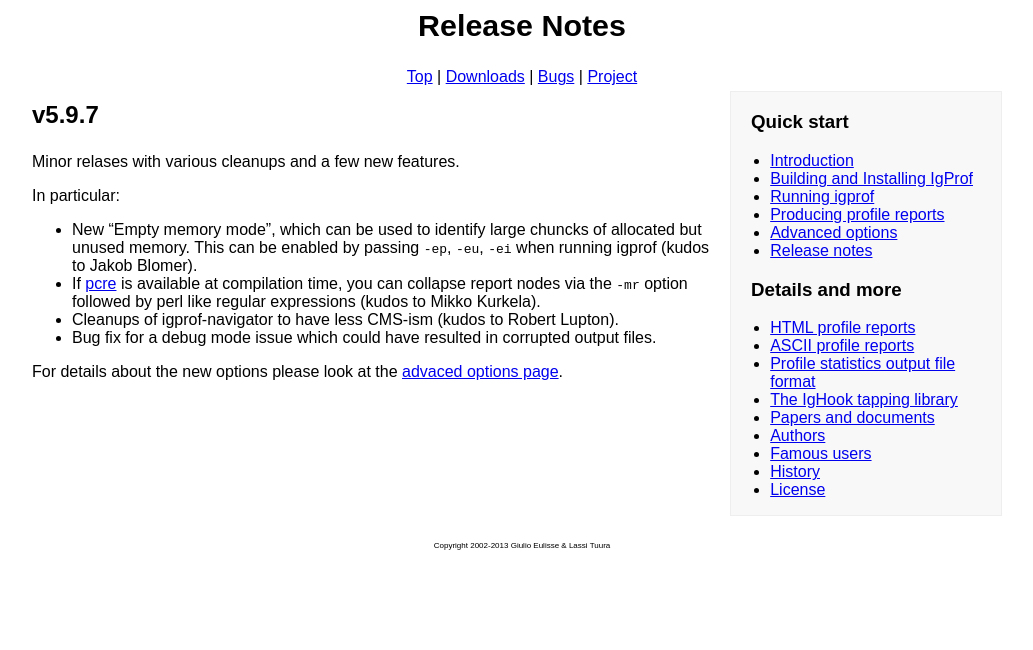
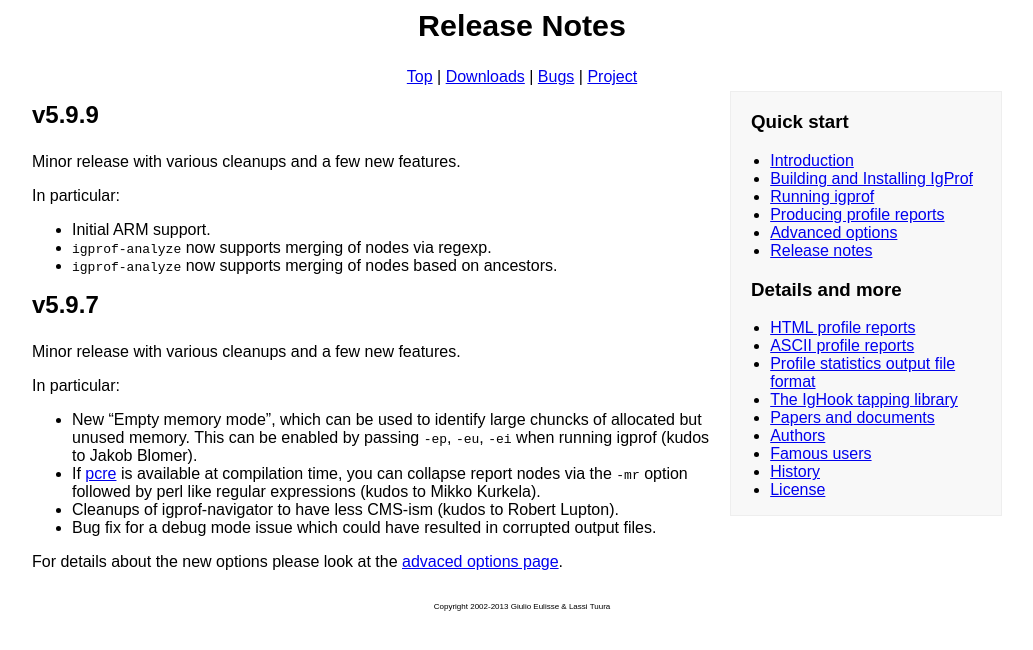
Before and after one commit to igprof/igprof, a Jekyll site: the page built from releasenotes.md, in a window 1280 px wide. Shown: the top 650 px of the page, without its empty margins (118-1151 px from the left). Built offline with Jekyll 4.4.1, drawn with Linux system fonts in a browser that asks for light colours.

Commit message:
Updated release notes.

```diff
--- a/releasenotes.md
+++ b/releasenotes.md
@@ -7,9 +7,20 @@ related:
  - { name: Bugs, link: "https://github.com/ktf/igprof/issues" }
  - { name: Project, link: "https://github.com/ktf/igprof/" }
 ---
+
+## v5.9.9
+
+Minor release with various cleanups and a few new features.
+
+In particular:
+
+- Initial ARM support.
+- `igprof-analyze` now supports merging of nodes via regexp.
+- `igprof-analyze` now supports merging of nodes based on ancestors.
+
 ## v5.9.7
 
-Minor relases with various cleanups and a few new features.
+Minor release with various cleanups and a few new features.
 
 In particular:
 
```
